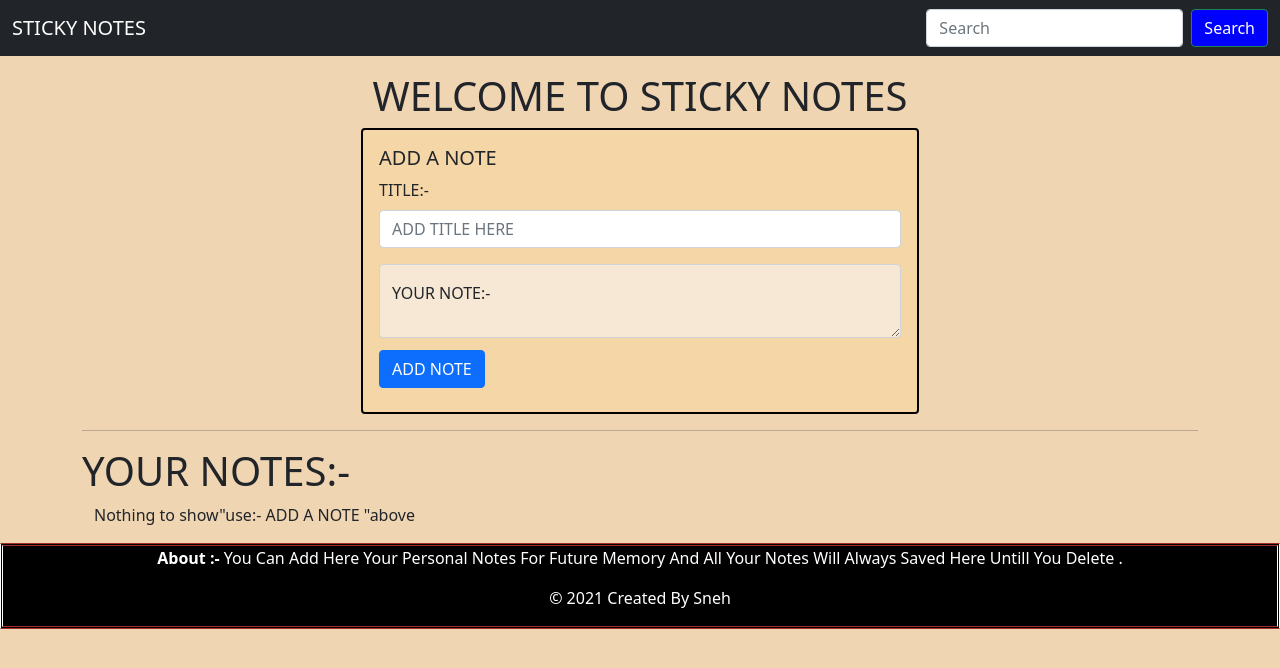
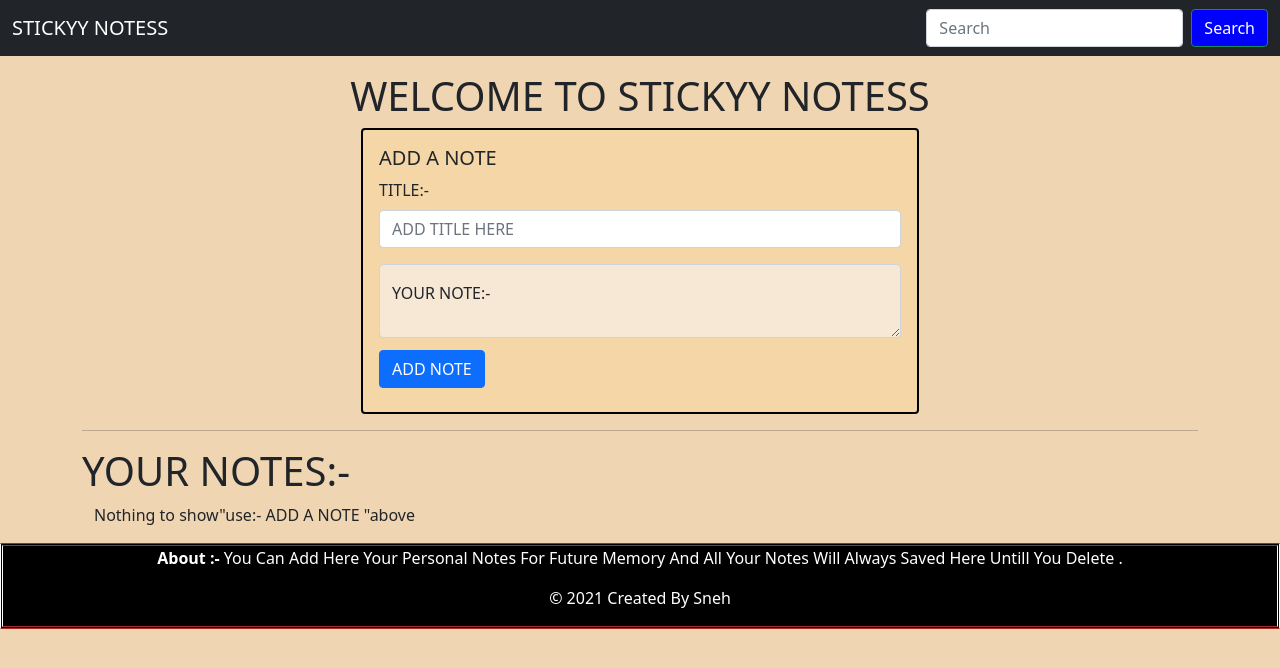
Before and after one commit to Dev-Sneh/Stickyy-Notess, a plain HTML site: page index.html in a window 1280 px wide. Drawn offline with nearby package versions, Linux system fonts and the light colour scheme.

Commit message:
Update index.html

```diff
--- a/index.html
+++ b/index.html
@@ -5,7 +5,7 @@
     <meta charset="UTF-8">
     <meta http-equiv="X-UA-Compatible" content="IE=edge">
     <meta name="viewport" content="width=device-width, initial-scale=1.0">
-    <title> Sticky Notes</title>
+    <title> Stickyy Notess</title>
     <link rel="stylesheet"href="note.css" />
     <link href="https://cdn.jsdelivr.net/npm/bootstrap@5.1.3/dist/css/bootstrap.min.css" rel="stylesheet"
 integrity="sha384-1BmE4kWBq78iYhFldvKuhfTAU6auU8tT94WrHftjDbrCEXSU1oBoqyl2QvZ6jIW3" crossorigin="anonymous">
@@ -14,7 +14,7 @@ integrity="sha384-1BmE4kWBq78iYhFldvKuhfTAU6auU8tT94WrHftjDbrCEXSU1oBoqyl2QvZ6jI
 <body style="background-color: rgb(240, 213, 179);">
     <nav class="navbar navbar-dark bg-dark">
         <div class="container-fluid">
-            <a class="navbar-brand">STICKY NOTES</a>
+            <a class="navbar-brand">STICKYY NOTESS</a>
             <form class="d-flex">
                 <input id="searchtxt" class="form-control me-2" type="search" placeholder="Search" aria-label="Search">
                 <button class="btn btn-outline-success" type="submit" style="background-color:blue;color:white;">Search</button>
@@ -28,7 +28,7 @@ integrity="sha384-1BmE4kWBq78iYhFldvKuhfTAU6auU8tT94WrHftjDbrCEXSU1oBoqyl2QvZ6jI
 
 
     <div class="container my-3">
-        <h1 style="text-align: center;">WELCOME TO STICKY NOTES </h1>
+        <h1 style="text-align: center;">WELCOME TO STICKYY NOTESS </h1>
         <div class="card mx-auto" style="width: 50%; border: 2px solid black; background-color: rgb(245, 214, 167); ">
 
             <div class="card-body">
```
